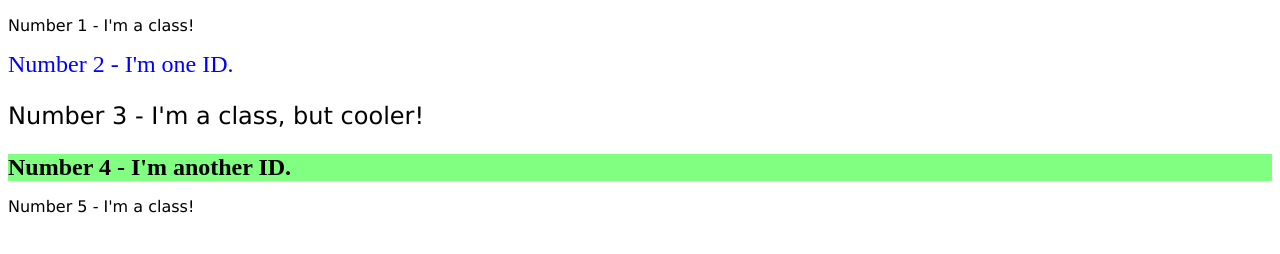
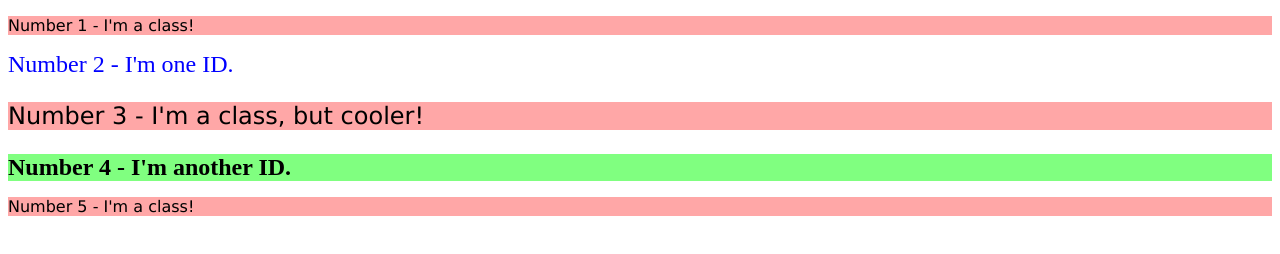
Before and after one commit to Mvfffin/CSS-Exercises-, a plain HTML site: page CSS-Test-2/index.html in a window 1280 px wide. Drawn offline with Linux system fonts and the light colour scheme.

Commit message:
removed a . when there should have been a , on line 2 style.css

```diff
--- a/CSS-Test-2/style.css
+++ b/CSS-Test-2/style.css
@@ -1,5 +1,5 @@
 .odd {
-    background-color: rgb(255,167.167);
+    background-color: rgb(255,167, 167);
     font-family: Verdana, "DejaVu Sans", sans-serif;
 }
 
```
